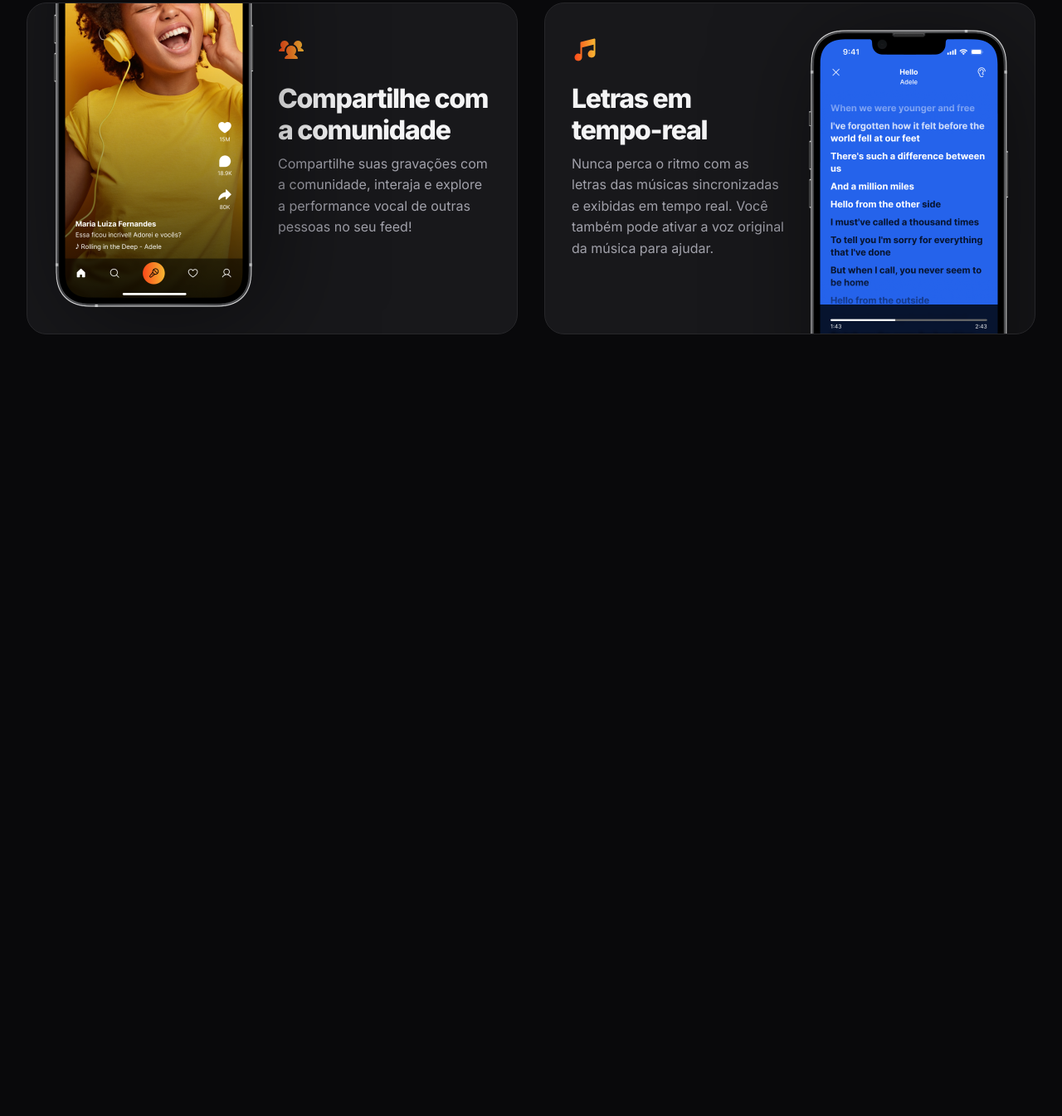
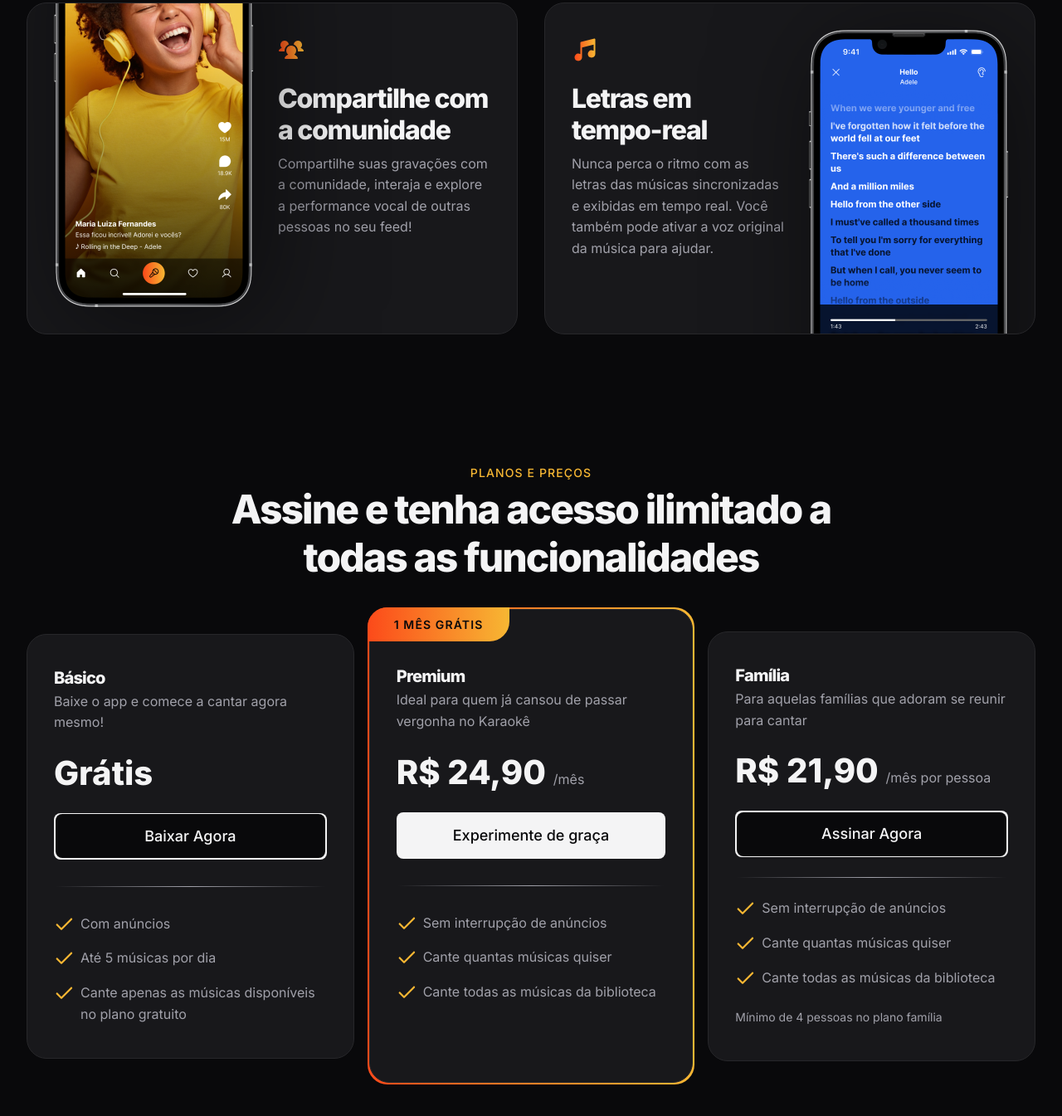
Before and after one commit to FernandaCAmaral/zingen-project, a plain HTML site: page index.html in a window 1280 px wide. Shown: the part 2168-3513 px from the top of the page at 83% size. Before the commit the page ends 2651 px from the top, so only its background shows below. Drawn offline with Linux system fonts and the light colour scheme.

Commit message:
section pricing

```diff
--- a/index.html
+++ b/index.html
@@ -3,11 +3,15 @@
 <head>
   <meta charset="UTF-8">
   <meta name="viewport" content="width=device-width, initial-scale=1.0">
+
   <link rel="preconnect" href="https://fonts.googleapis.com">
   <link rel="preconnect" href="https://fonts.gstatic.com" crossorigin>
+
   <title>Zingen - Karaokê</title>
   <link rel="stylesheet" href="styles/index.css">
+
   <link href="https://fonts.googleapis.com/css2?family=Inter:ital,opsz,wght@0,14..32,100..900;1,14..32,100..900&display=swap" rel="stylesheet">
+
 </head>
 <body>
 
@@ -118,5 +122,68 @@
 
   </section>
 
+  <section id="pricing">
+    <div class="container py-xl">
+
+      <header>
+        <strong>planos e preços</strong>
+        <h2>Assine e tenha acesso ilimitado a todas as funcionalidades</h2>
+      </header>
+
+      <div class="cards even-columns items-center">
+
+        <div class="card py-lg px-lg">
+          <h3>Básico</h3>
+          <p>Baixe o app e comece a cantar agora mesmo!</p>
+          <zin-pricing>Grátis</zin-pricing>
+          <a href="#download" class="btn btn-md" aria-label="Baixar Agora"></a>
+          <div class="separator"></div>
+
+          <ul role="list" class="grid gap-1">
+            <li>Com anúncios</li>
+            <li>Até 5 músicas por dia</li>
+            <li>Cante apenas as músicas disponíveis no plano gratuito</li>
+          </ul>
+        </div>
+
+        <div class="premium">
+
+          <div class="card py-lg px-lg">
+            <span>1 mês grátis</span>
+            <h3>Premium</h3>
+            <p>Ideal para quem já cansou de passar vergonha no Karaokê</p>
+            <zin-pricing>R$ 24,90 <small>/mês</small></zin-pricing>
+            <a href="#" class="btn btn-md">Experimente de graça</a>
+            <div class="separator"></div>
+
+            <ul role="list" class="grid gap-1">
+              <li>Sem interrupção de anúncios</li>
+              <li>Cante quantas músicas quiser</li>
+              <li>Cante todas as músicas da biblioteca</li>
+            </ul>
+          </div>
+
+        </div>
+
+        <div class="card py-lg px-lg">
+          <h3>Família</h3>
+          <p>Para aquelas famílias que adoram se reunir para cantar</p>
+          <zin-pricing>R$ 21,90 <small>/mês por pessoa</small></zin-pricing>
+          <a href="#" class="btn btn-md" aria-label="Assinar Agora"></a>
+          <div class="separator"></div>
+
+          <ul role="list" class="grid gap-1">
+            <li>Sem interrupção de anúncios</li>
+            <li>Cante quantas músicas quiser</li>
+            <li>Cante todas as músicas da biblioteca</li>
+          </ul>
+          <small>Mínimo de 4 pessoas no plano família</small>
+        </div>
+
+      </div>
+
+    </div>
+  </section>
+
 </body>
 </html>
--- a/styles/index.css
+++ b/styles/index.css
@@ -8,3 +8,4 @@
 @import url(about.css);
 @import url(cards.css);
 @import url(features.css) (width >= 80em);
+@import url(pricing.css);
--- /dev/null
+++ b/styles/pricing.css
@@ -0,0 +1,118 @@
+#pricing {
+  --fs-price: 2rem;
+
+  & header {
+    text-align: center;
+  }
+
+  & .cards {
+    margin-top: 2rem;
+  }
+
+  & h3 {
+    font-size: 1.25rem;
+    margin-top: 0;
+  }
+
+  & .card p {
+    margin-top: 0.25rem;
+  }
+
+  & zin-pricing {
+    display: block;
+    padding-block: 1.5rem;
+    font: var(--fw-bold) var(--fs-price)/1.2 var(--ff-sans);
+
+    & small {
+      font: var(--fw-base) 1rem/125% var(--ff-sans);
+      color: var(--text-color-secondary);
+    }
+  }
+
+  & .btn {
+    width: 100%;
+  }
+
+  & .separator {
+    height: 1px;
+    margin-block: 2rem;
+    background: radial-gradient(var(--text-color-secondary), var(--surface-color) 70%);
+  }
+
+  & li {
+    color: var(--text-color-secondary);
+    background: url(../assets/icons/Check.svg) no-repeat;
+    padding-left: 2rem;
+  }
+
+  & ul + small {
+    display: block;
+    margin-top: 1.5rem;
+    font-size: 0.875rem;
+    color: var(--text-color-secondary);
+  }
+
+  & .premium {
+    position: relative;
+    padding: 2px;
+
+    & .card {
+      padding-top: 4.25rem;
+
+      & > span {
+        position: absolute;
+        top: 0;
+        left: 0;
+        padding: 0.75rem 2rem;
+
+        background: linear-gradient(
+          90deg,
+          var(--brand-color-secondary) 0%,
+          var(--brand-color) 100%);
+
+        border-top-left-radius: 1.5rem;
+        border-bottom-right-radius: 1.5rem;
+        font: 600 var(--fs-sm) var(--ff-sans);
+        text-transform: uppercase;
+        letter-spacing: 0.08em;
+        color: var(--bg-color);
+      }
+    }
+
+    &::before {
+      content: "";
+
+      background: linear-gradient(
+        90deg,
+        var(--brand-color-secondary) 0%,
+        var(--brand-color) 100%
+      );
+
+      position: absolute;
+      inset: 0;
+      border-radius: 1.5rem;
+      z-index: -1;
+    }
+  }
+}
+
+@media (width >= 80em) {
+  #pricing {
+    --fs-price: 2.5rem;
+
+    & header {
+      max-width: 50rem;
+      margin-inline: auto;
+    }
+
+    & .premium .card {
+      padding-bottom: 6rem;
+    }
+
+    & .card:nth-child(3) {
+      .separator {
+        margin-block: 1.5rem;
+      }
+    }
+  }
+}
```
